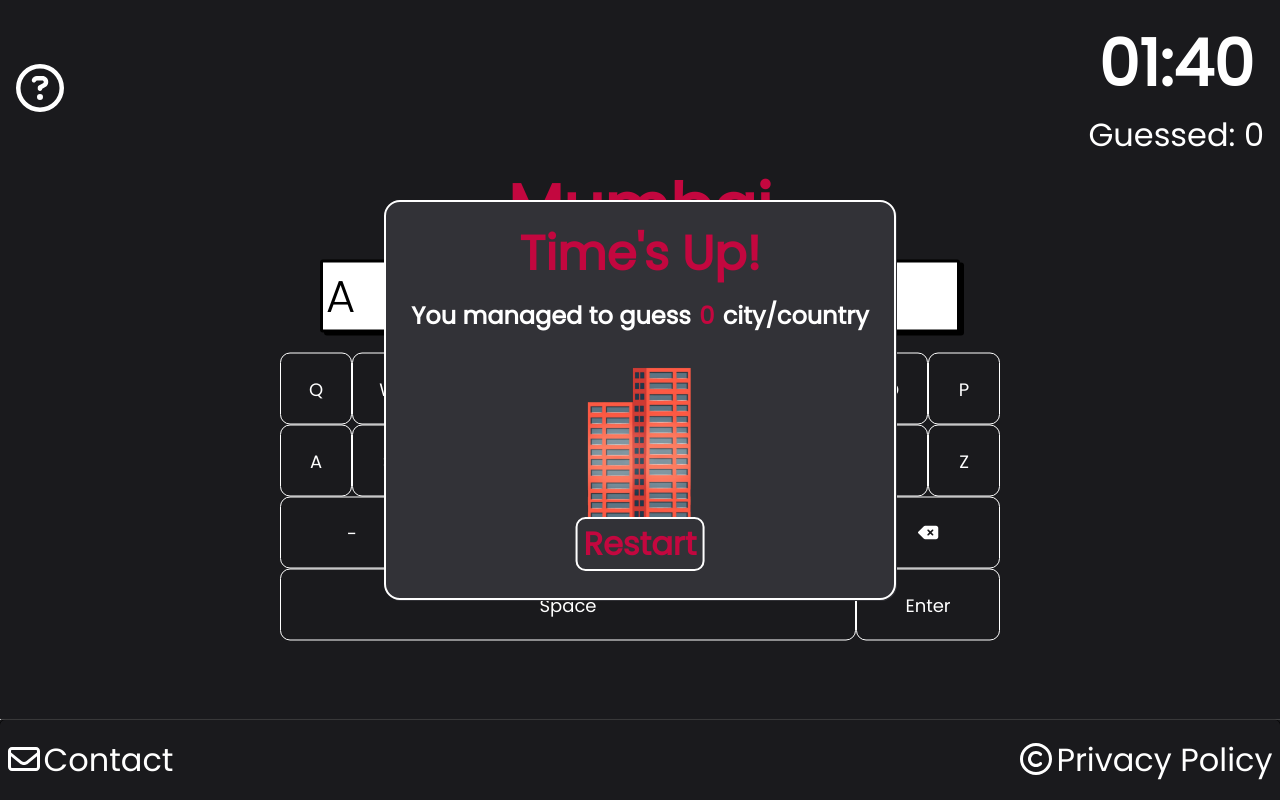
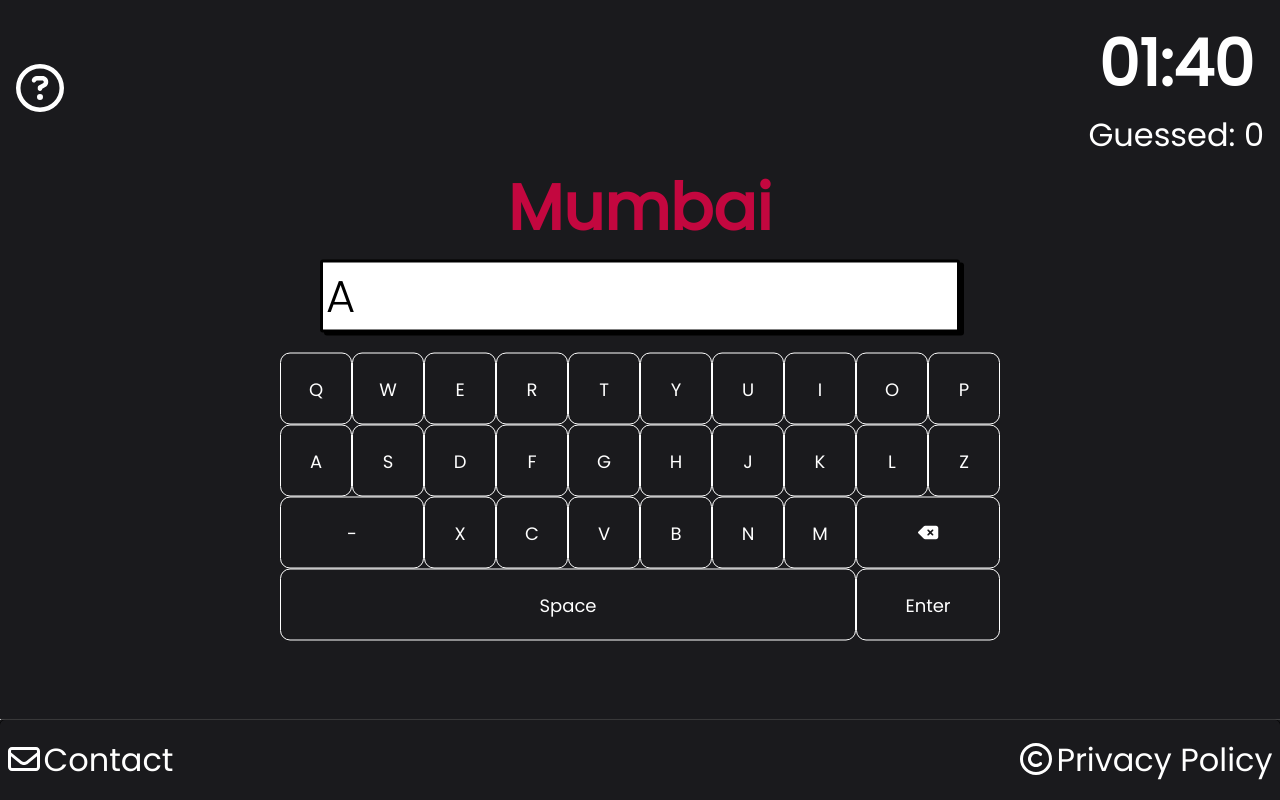
Before and after one commit to nickgabriadze/Towngraphy, a React (Create React App) app: page / in a window 1280 px wide. Built offline with nearby package versions, Linux system fonts and the light colour scheme.

Commit message:
Changed "gamveOver" variable to be false at the start

```diff
--- a/src/App/App.jsx
+++ b/src/App/App.jsx
@@ -23,7 +23,7 @@ function App() {
       {
         randomCity: generatedCity, nextCity: nextCity,
         message: '', guessed: 0, started: false, usedCities: [],
-        minutes: 1, seconds: 40, gameOver: true, enterCounter: 0, wrongAnswer: ''
+        minutes: 1, seconds: 40, gameOver: false, enterCounter: 0, wrongAnswer: ''
       });
 
   useEffect(() => {
```
